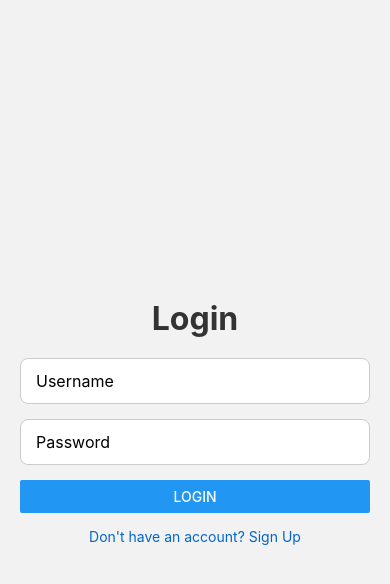
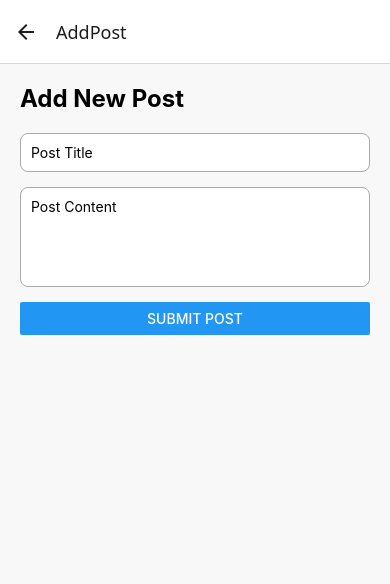
Before and after one commit to Mostak-Ahmmed/MyNativeApp, a React Native app: screen /AddPost in a window 390 px wide. Shown: the top 584 px of the page. Built offline with nearby package versions, Linux system fonts and the light colour scheme.

Commit message:
Initial commit of MyApp React Native project

```diff
--- a/src/navigation/AppNavigator.tsx
+++ b/src/navigation/AppNavigator.tsx
@@ -4,10 +4,14 @@ import { createNativeStackNavigator } from '@react-navigation/native-stack';
 
 import AuthScreen from '../screens/AuthScreen';
 import HomeScreen from '../screens/HomeScreen';
+import AddPostScreen from '../screens/AddPostScreen';
+
+
 
 export type RootStackParamList = {
   Auth: undefined;
   Home: { username: string };
+  AddPost: undefined;
 };
 
 const Stack = createNativeStackNavigator<RootStackParamList>();
@@ -18,6 +22,7 @@ const AppNavigator = () => {
       <Stack.Navigator initialRouteName="Auth">
         <Stack.Screen name="Auth" component={AuthScreen} options={{ headerShown: false }} />
         <Stack.Screen name="Home" component={HomeScreen} />
+        <Stack.Screen name="AddPost" component={AddPostScreen} />
       </Stack.Navigator>
     </NavigationContainer>
   );
--- /dev/null
+++ b/src/screens/AddPostScreen.tsx
@@ -0,0 +1,76 @@
+import React, { useState } from 'react';
+import {
+  View,
+  Text,
+  TextInput,
+  Button,
+  StyleSheet,
+  Alert,
+} from 'react-native';
+import { NativeStackScreenProps } from '@react-navigation/native-stack';
+import { RootStackParamList } from '../navigation/AppNavigator';
+
+type Props = NativeStackScreenProps<RootStackParamList, 'AddPost'>;
+
+const AddPostScreen = ({ navigation }: Props) => {
+  const [title, setTitle] = useState('');
+  const [content, setContent] = useState('');
+
+  const handlePostSubmit = () => {
+    if (!title || !content) {
+      Alert.alert('Error', 'Please fill in both fields!');
+      return;
+    }
+
+    Alert.alert('Post Added', `Title: ${title}\nContent: ${content}`);
+    // Clear inputs
+    setTitle('');
+    setContent('');
+
+    // Optionally go back to home
+    navigation.goBack();
+  };
+
+  return (
+    <View style={styles.container}>
+      <Text style={styles.title}>Add New Post</Text>
+
+      <TextInput
+        style={styles.input}
+        placeholder="Post Title"
+        value={title}
+        onChangeText={setTitle}
+      />
+
+      <TextInput
+        style={[styles.input, styles.textArea]}
+        placeholder="Post Content"
+        multiline
+        numberOfLines={5}
+        value={content}
+        onChangeText={setContent}
+      />
+
+      <Button title="Submit Post" onPress={handlePostSubmit} />
+    </View>
+  );
+};
+
+export default AddPostScreen;
+
+const styles = StyleSheet.create({
+  container: { flex: 1, padding: 20, backgroundColor: '#f8f8f8' },
+  title: { fontSize: 24, fontWeight: 'bold', marginBottom: 20 },
+  input: {
+    borderWidth: 1,
+    borderColor: '#aaa',
+    borderRadius: 8,
+    padding: 10,
+    marginBottom: 15,
+    backgroundColor: '#fff',
+  },
+  textArea: {
+    height: 100,
+    textAlignVertical: 'top',
+  },
+});
--- a/src/screens/HomeScreen.tsx
+++ b/src/screens/HomeScreen.tsx
@@ -1,16 +1,17 @@
 import React from 'react';
-import { View, Text, StyleSheet } from 'react-native';
+import { View, Text, StyleSheet, Button } from 'react-native';
 import { NativeStackScreenProps } from '@react-navigation/native-stack';
 import { RootStackParamList } from '../navigation/AppNavigator';
 
 type Props = NativeStackScreenProps<RootStackParamList, 'Home'>;
 
-const HomeScreen = ({ route }: Props) => {
+const HomeScreen = ({ route, navigation }: Props) => {
   const { username } = route.params;
 
   return (
     <View style={styles.container}>
-      <Text style={styles.text}>Welcome, {username}!</Text>
+      <Text style={styles.title}>Welcome, {username}!</Text>
+      <Button title="➕ Add New Post" onPress={() => navigation.navigate('AddPost')} />
     </View>
   );
 };
@@ -18,6 +19,6 @@ const HomeScreen = ({ route }: Props) => {
 export default HomeScreen;
 
 const styles = StyleSheet.create({
-  container: { flex: 1, justifyContent: 'center', alignItems: 'center' },
-  text: { fontSize: 28, fontWeight: 'bold' },
+  container: { flex: 1, justifyContent: 'center', alignItems: 'center', padding: 20 },
+  title: { fontSize: 28, fontWeight: 'bold', marginBottom: 20 },
 });
```
